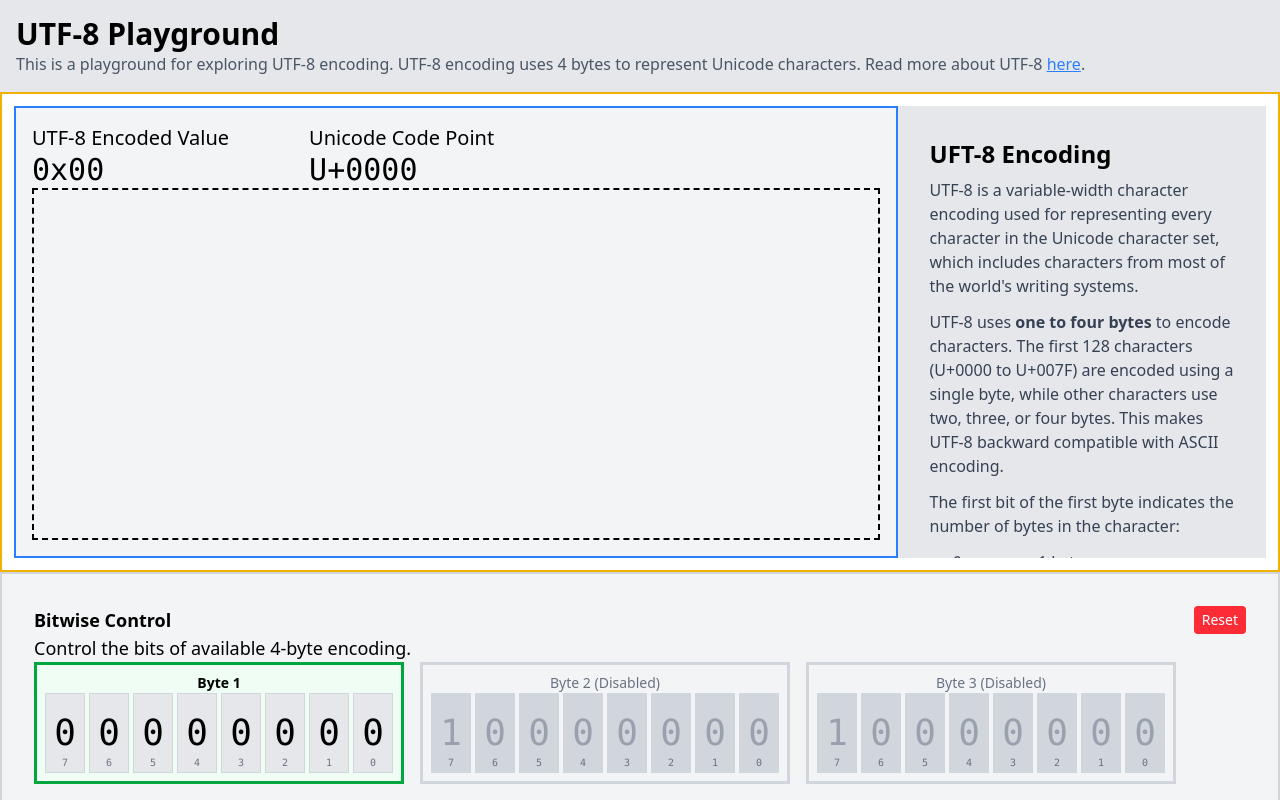
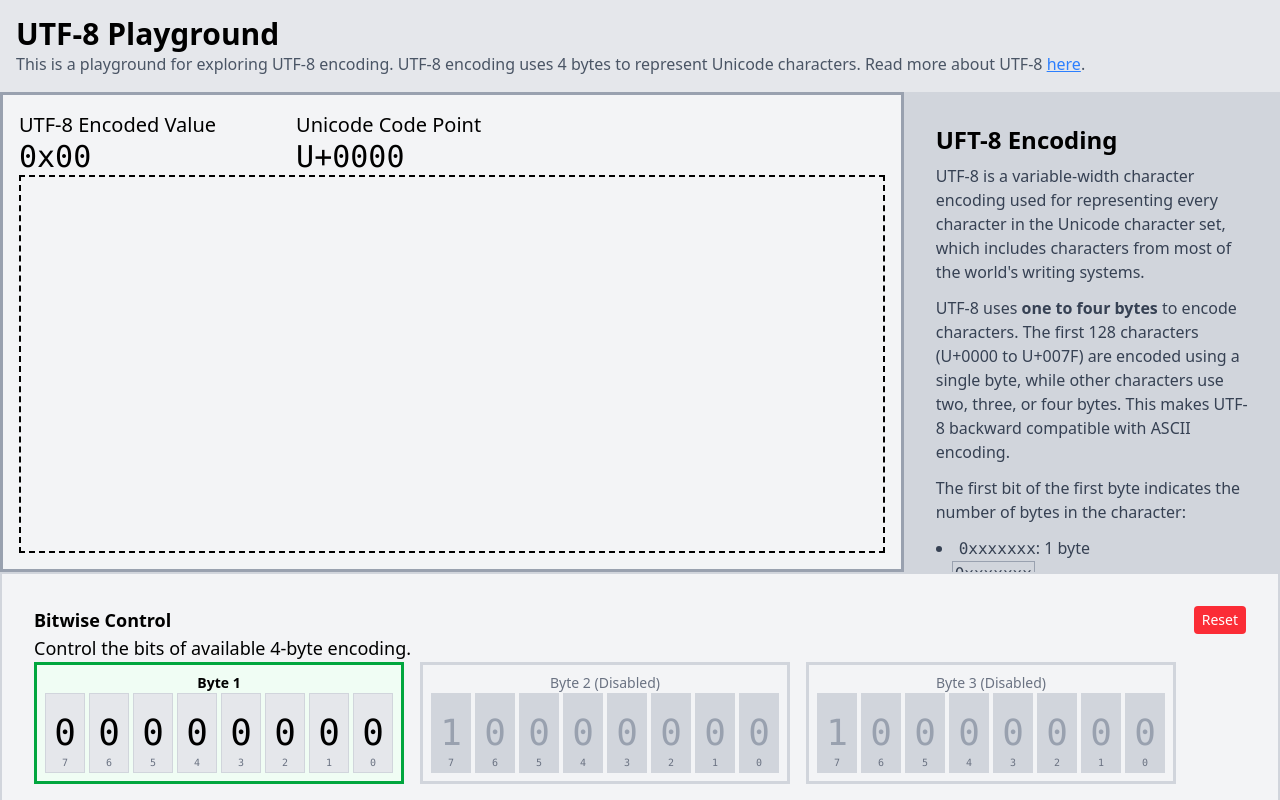
Before and after one commit to vishnuharidas/utf8-playground, a React (Vite) app: page / in a window 1280 px wide. Shown: the top 800 px of the page. Built offline with nearby package versions, Linux system fonts and the light colour scheme.

Commit message:
minor color updates

```diff
--- a/src/App.tsx
+++ b/src/App.tsx
@@ -27,14 +27,14 @@ function App() {
       </div>
 
       { /* Main Content */}
-      <div className="w-full flex flex-1 flex-column min-h-[60vh] border-yellow-500 border-2 p-3">
+      <div className="w-full flex flex-1 flex-column min-h-[60vh] border-yellow-500 border-">
 
         <CodePointDisplay
-          className="flex-grow bg-gray-100 p-4 border-blue-500 border-2 container flex-col flex"
+          className="flex-grow bg-gray-100 p-4 border-gray-400 border-3 container flex-col flex"
           codePoint={bitwiseValue} />
 
         <NotesPanel
-          className="w-2/5 bg-gray-200 p-8"
+          className="w-2/5 bg-gray-300 p-8"
           onClick={(code) => setBitwiseValue(code)}
         />
       </div>
```
